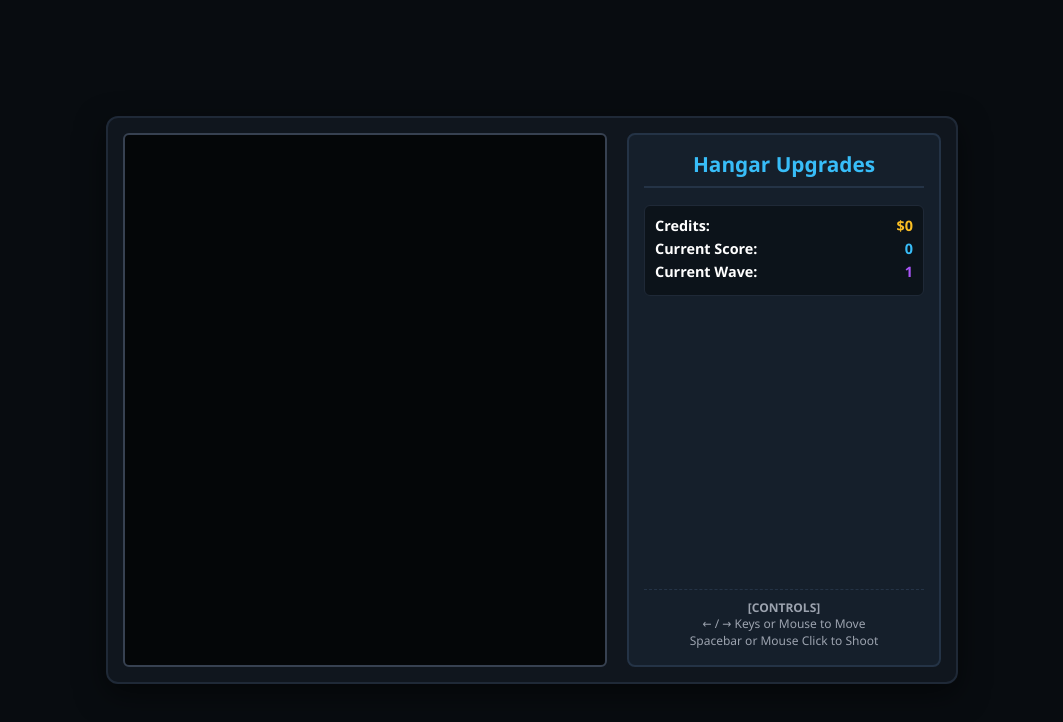
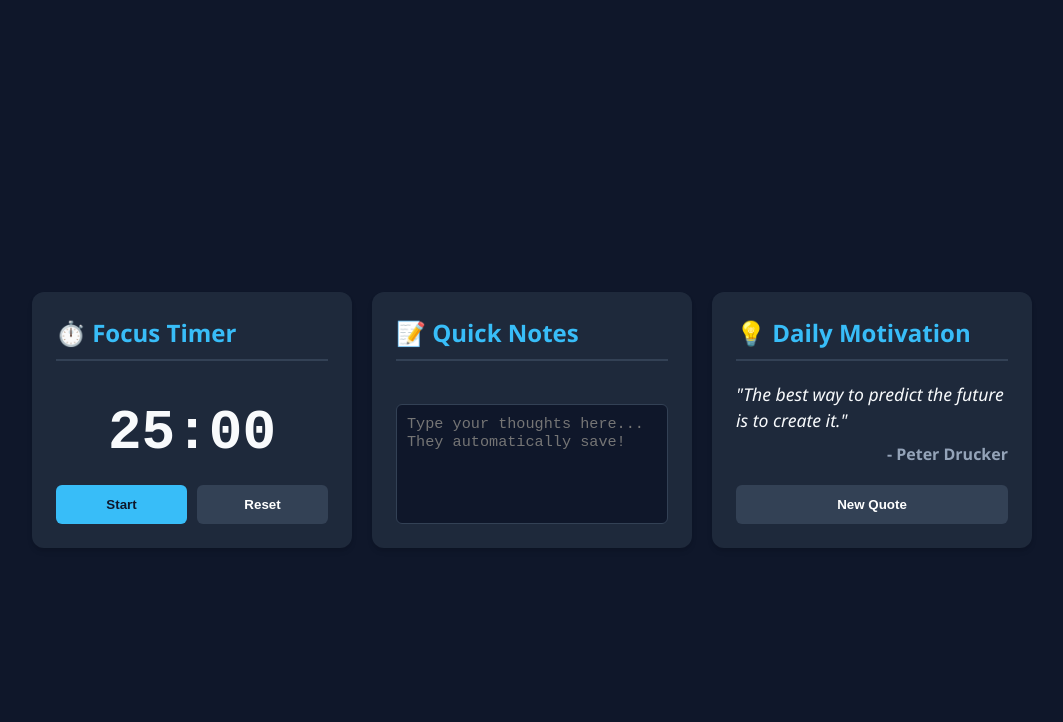
Before and after one commit to childofyah11-bit/Helpful-thing-for-once, a plain HTML site: page index.html in a window 1280 px wide. Shown: the whole page, without its empty margins (108-1171 px from the left). Drawn offline with Linux system fonts and the light colour scheme.

Commit message:
Update index.html

```diff
--- a/index.html
+++ b/index.html
@@ -3,278 +3,234 @@
 <head>
     <meta charset="UTF-8">
     <meta name="viewport" content="width=device-width, initial-scale=1.0">
-    <title>Arcade Space Shooter</title>
+    <title>My Productivity Dashboard</title>
     <style>
+        :root {
+            --bg-color: #0f172a;
+            --card-bg: #1e293b;
+            --accent-color: #38bdf8;
+            --text-color: #f8fafc;
+            --text-muted: #94a3b8;
+        }
+
         body {
+            font-family: 'Segoe UI', Tahoma, Geneva, Verdana, sans-serif;
+            background-color: var(--bg-color);
+            color: var(--text-color);
             margin: 0;
             padding: 20px;
-            background-color: #080c10;
-            color: #ffffff;
-            font-family: 'Segoe UI', Tahoma, Geneva, Verdana, sans-serif;
             display: flex;
-            gap: 20px;
             justify-content: center;
             align-items: center;
-            height: 95vh;
-            overflow: hidden;
-            user-select: none;
+            min-height: 100vh;
         }
-        #game-wrapper {
-            display: flex;
+
+        .dashboard {
+            display: grid;
+            grid-template-columns: repeat(auto-fit, minmax(300px, 1fr));
             gap: 20px;
-            background: #10161e;
-            padding: 15px;
+            width: 100%;
+            max-width: 1000px;
+        }
+
+        .card {
+            background-color: var(--card-bg);
             border-radius: 12px;
-            border: 2px solid #1f2937;
-            box-shadow: 0 10px 30px rgba(0,0,0,0.5);
-        }
-        #canvas-container {
-            position: relative;
-        }
-        canvas {
-            background-color: #040608;
-            border: 2px solid #374151;
-            border-radius: 6px;
-            display: block;
-        }
-        #shop-panel {
-            width: 280px;
-            background: #151f2b;
-            border: 2px solid #243346;
-            border-radius: 8px;
-            padding: 15px;
+            padding: 24px;
+            box-shadow: 0 4px 6px -1px rgba(0, 0, 0, 0.1), 0 2px 4px -1px rgba(0, 0, 0, 0.06);
             display: flex;
             flex-direction: column;
-            overflow-y: auto;
-            height: 500px;
+            justify-content: space-between;
         }
+
         h2 {
             margin-top: 0;
-            color: #38bdf8;
-            font-size: 1.3em;
+            color: var(--accent-color);
+            font-size: 1.5rem;
+            border-bottom: 2px solid #334155;
+            padding-bottom: 10px;
+        }
+
+        /* Timer Styles */
+        .timer-display {
+            font-size: 3.5rem;
+            font-weight: bold;
             text-align: center;
-            border-bottom: 2px solid #243346;
-            padding-bottom: 8px;
+            margin: 20px 0;
+            font-family: monospace;
         }
-        .stats-display {
-            background: #0c131a;
-            padding: 10px;
-            border-radius: 6px;
-            margin-bottom: 15px;
-            border: 1px solid #1f2937;
-            font-weight: bold;
-        }
-        .stat-line {
+
+        .btn-group {
             display: flex;
-            justify-content: space-between;
-            margin-bottom: 4px;
-            font-size: 0.9em;
-        }
-        .upgrade-list {
-            display: flex;
-            flex-direction: column;
             gap: 10px;
         }
-        .upgrade-item {
-            background: #1e293b;
+
+        button {
+            flex: 1;
+            background-color: #334155;
+            color: white;
+            border: none;
+            padding: 12px;
+            border-radius: 6px;
+            cursor: pointer;
+            font-weight: 600;
+            transition: background 0.2s;
+        }
+
+        button:hover {
+            background-color: #475569;
+        }
+
+        button.primary {
+            background-color: var(--accent-color);
+            color: #0f172a;
+        }
+
+        button.primary:hover {
+            background-color: #7dd3fc;
+        }
+
+        /* Notes Styles */
+        textarea {
+            width: 100%;
+            height: 120px;
+            background-color: #0f172a;
+            color: white;
             border: 1px solid #334155;
             border-radius: 6px;
             padding: 10px;
-            display: flex;
-            justify-content: space-between;
-            align-items: center;
+            resize: none;
+            box-sizing: border-box;
+            font-size: 0.95rem;
         }
-        .upgrade-info {
-            display: flex;
-            flex-direction: column;
-            gap: 2px;
+
+        textarea:focus {
+            outline: 2px solid var(--accent-color);
         }
-        .upgrade-title {
-            font-weight: bold;
-            font-size: 0.9em;
-            color: #f3f4f6;
+
+        /* Quote Styles */
+        .quote-text {
+            font-style: italic;
+            font-size: 1.1rem;
+            line-height: 1.5;
+            margin-bottom: 10px;
         }
-        .upgrade-cost {
-            font-size: 0.8em;
-            color: #fbbf24;
-            font-weight: bold;
-        }
-        .upgrade-btn {
-            background: #10b981;
-            color: white;
-            border: none;
-            padding: 6px 10px;
-            border-radius: 4px;
-            font-weight: bold;
-            cursor: pointer;
-            font-size: 0.8em;
-            transition: background 0.2s;
-        }
-        .upgrade-btn:hover:not(:disabled) {
-            background: #059669;
-        }
-        .upgrade-btn:disabled {
-            background: #4b5563;
-            color: #9ca3af;
-            cursor: not-allowed;
-        }
-        .controls-hint {
-            margin-top: auto;
-            font-size: 0.75em;
-            color: #9ca3af;
-            text-align: center;
-            line-height: 1.4;
-            border-top: 1px dashed #243346;
-            padding-top: 10px;
+
+        .quote-author {
+            color: var(--text-muted);
+            text-align: right;
+            font-weight: 600;
         }
     </style>
 </head>
 <body>
-    <div id="game-wrapper">
-        <div id="canvas-container">
-            <canvas id="arcadeCanvas" width="480" height="530"></canvas>
+
+    <div class="dashboard">
+        <!-- Card 1: Pomodoro Timer -->
+        <div class="card">
+            <h2>⏱️ Focus Timer</h2>
+            <div class="timer-display" id="timer">25:00</div>
+            <div class="btn-group">
+                <button class="primary" id="startBtn" onclick="toggleTimer()">Start</button>
+                <button onclick="resetTimer()">Reset</button>
+            </div>
         </div>
-        <div id="shop-panel">
-            <h2>Hangar Upgrades</h2>
-            <div class="stats-display">
-                <div class="stat-line"><span>Credits:</span><span style="color:#fbbf24;" id="credits-txt">$0</span></div>
-                <div class="stat-line"><span>Current Score:</span><span style="color:#38bdf8;" id="score-txt">0</span></div>
-                <div class="stat-line"><span>Current Wave:</span><span style="color:#a855f7;" id="wave-txt">1</span></div>
+
+        <!-- Card 2: Quick Scratchpad -->
+        <div class="card">
+            <h2>📝 Quick Notes</h2>
+            <textarea id="notesArea" placeholder="Type your thoughts here... They automatically save!" oninput="saveNotes()"></textarea>
+        </div>
+
+        <!-- Card 3: Motivation Engine -->
+        <div class="card">
+            <h2>💡 Daily Motivation</h2>
+            <div>
+                <div class="quote-text" id="quote">"The best way to predict the future is to create it."</div>
+                <div class="quote-author" id="author">- Peter Drucker</div>
             </div>
-            <div class="upgrade-list" id="upgrades-container"></div>
-            <div class="controls-hint">
-                <strong>[CONTROLS]</strong><br>
-                ← / → Keys or Mouse to Move<br>
-                Spacebar or Mouse Click to Shoot
-            </div>
+            <button style="margin-top: 20px;" onclick="generateQuote()">New Quote</button>
         </div>
     </div>
 
     <script>
-        const canvas = document.getElementById('arcadeCanvas');
-        const ctx = canvas.getContext('2d');
+        // --- TIMER LOGIC ---
+        let timeLeft = 25 * 60;
+        let timerId = null;
 
-        // Game Configuration & Currencies
-        let credits = 0;
-        let score = 0;
-        let wave = 1;
-        let gameOver = false;
-
-        // Player Attributes
-        const player = {
-            x: canvas.width / 2,
-            y: canvas.height - 40,
-            w: 30,
-            h: 20,
-            speed: 5,
-            hp: 3,
-            maxHp: 3,
-            fireRate: 400, // Cooldown in ms
-            lastShot: 0,
-            bulletSpeed: 7,
-            multishot: 1
-        };
-
-        // Arrays for Game Entities
-        let bullets = [];
-        let enemies = [];
-        let enemyBullets = [];
-        let particles = [];
-
-        // Keyboard State
-        const keys = {};
-
-        // 6 Progressive Shop Upgrades
-        const upgrades = [
-            { id: 'speed', name: 'Engine Tuning', desc: 'Increases movement speed.', lvl: 1, max: 5, cost: 40, scale: 1.6, action: () => player.speed += 1 },
-            { id: 'firerate', name: 'Overclock Lasers', desc: 'Increases firing frequency.', lvl: 1, max: 5, cost: 60, scale: 1.8, action: () => player.fireRate *= 0.8 },
-            { id: 'bulletspeed', name: 'Plasma Boost', desc: 'Bullets travel much faster.', lvl: 1, max: 4, cost: 50, scale: 1.5, action: () => player.bulletSpeed += 2 },
-            { id: 'multishot', name: 'Split Shot Matrix', desc: 'Fires extra spreading bullets.', lvl: 1, max: 3, cost: 200, scale: 3.0, action: () => player.multishot += 1 },
-            { id: 'maxhp', name: 'Reinforced Hull', desc: 'Adds an extra Max HP container.', lvl: 3, max: 6, cost: 100, scale: 2.0, action: () => { player.maxHp++; player.hp++; } },
-            { id: 'repair', name: 'Emergency Repair', desc: 'Heals 1 missing health point.', lvl: 0, max: 99, cost: 25, scale: 1.1, action: () => { if(player.hp < player.maxHp) player.hp++; } }
-        ];
-
-        // Event Listeners
-        window.addEventListener('keydown', e => keys[e.key] = true);
-        window.addEventListener('keyup', e => keys[e.key] = false);
-
-        let useMouse = false;
-        canvas.addEventListener('mousemove', e => {
-            useMouse = true;
-            const rect = canvas.getBoundingClientRect();
-            player.x = e.clientX - rect.left;
-            if (player.x < player.w/2) player.x = player.w/2;
-            if (player.x > canvas.width - player.w/2) player.x = canvas.width - player.w/2;
-        });
-
-        canvas.addEventListener('mousedown', () => {
-            useMouse = true;
-            if(!gameOver) fireBullet();
-        });
-
-        function renderShop() {
-            document.getElementById('credits-txt').innerText = `$${credits}`;
-            document.getElementById('score-txt').innerText = score;
-            document.getElementById('wave-txt').innerText = wave;
-
-            const container = document.getElementById('upgrades-container');
-            container.innerHTML = '';
-
-            upgrades.forEach(upg => {
-                const item = document.createElement('div');
-                item.className = 'upgrade-item';
-                let isMax = upg.id !== 'repair' && upg.lvl >= upg.max;
-                let cost = Math.floor(upg.cost * Math.pow(upg.scale, upg.id === 'repair' ? 1 : upg.lvl - 1));
-                let displayCost = isMax ? 'MAX' : `$${cost}`;
-                let canBuy = credits >= cost && !isMax;
-                if (upg.id === 'repair' && player.hp >= player.maxHp) canBuy = false;
-
-                item.innerHTML = `
-                    <div class="upgrade-info">
-                        <span class="upgrade-title">${upg.name} ${upg.id !== 'repair' ? `[Lv ${upg.lvl}]` : ''}</span>
-                        <span style="font-size:0.75em; color:#94a3b8;">${upg.desc}</span>
-                        <span class="upgrade-cost">${displayCost}</span>
-                    </div>
-                    <button class="upgrade-btn" ${canBuy ? '' : 'disabled'} onclick="buyUpgrade('${upg.id}', ${cost})">Buy</button>
-                `;
-                container.appendChild(item);
-            });
+        function updateTimerDisplay() {
+            const minutes = Math.floor(timeLeft / 60);
+            const seconds = timeLeft % 60;
+            document.getElementById('timer').textContent =
+                `${minutes.toString().padStart(2, '0')}:${seconds.toString().padStart(2, '0')}`;
         }
 
-        function buyUpgrade(id, cost) {
-            let upg = upgrades.find(u => u.id === id);
-            if (credits >= cost) {
-                credits -= cost;
-                if(upg.id !== 'repair') upg.lvl++;
-                upg.action();
-                renderShop();
+        function toggleTimer() {
+            const startBtn = document.getElementById('startBtn');
+            if (timerId === null) {
+                timerId = setInterval(() => {
+                    if (timeLeft > 0) {
+                        timeLeft--;
+                        updateTimerDisplay();
+                    } else {
+                        clearInterval(timerId);
+                        timerId = null;
+                        alert("Time's up! Take a short break.");
+                        timeLeft = 25 * 60;
+                        updateTimerDisplay();
+                        startBtn.textContent = 'Start';
+                    }
+                }, 1000);
+                startBtn.textContent = 'Pause';
+                startBtn.style.backgroundColor = '#f43f5e';
+                startBtn.style.color = 'white';
+            } else {
+                clearInterval(timerId);
+                timerId = null;
+                startBtn.textContent = 'Start';
+                startBtn.style.backgroundColor = 'var(--accent-color)';
+                startBtn.style.color = '#0f172a';
             }
         }
 
-        function spawnParticles(x, y, color, count = 8) {
-            for (let i = 0; i < count; i++) {
-                particles.push({
-                    x: x, y: y,
-                    vx: (Math.random() - 0.5) * 4,
-                    vy: (Math.random() - 0.5) * 4,
-                    radius: Math.random() * 3 + 1,
-                    alpha: 1,
-                    color: color
-                });
-            }
+        function resetTimer() {
+            clearInterval(timerId);
+            timerId = null;
+            timeLeft = 25 * 60;
+            updateTimerDisplay();
+            const startBtn = document.getElementById('startBtn');
+            startBtn.textContent = 'Start';
+            startBtn.style.backgroundColor = 'var(--accent-color)';
+            startBtn.style.color = '#0f172a';
         }
 
-        function spawnWave() {
-            let rows = Math.min(5, 2 + Math.floor(wave / 2));
-            let cols = 6;
-            enemies = [];
-            enemyBullets = [];
+        // --- LOCAL STORAGE NOTES LOGIC ---
+        window.onload = function() {
+            const savedNotes = localStorage.getItem('dashboard_notes');
+            if (savedNotes) {
+                document.getElementById('notesArea').value = savedNotes;
+            }
+        };
 
-            for (let r = 0; r < rows; r++) {
-                for (let c = 0; c < cols; c++) {
-                    enemies.push({
-                        x: 60 + c * 65,
-                        y: 50 + r * 45,
-                        w: 24,
-                        h: 18,
-                        direction: 1,
+        function saveNotes() {
+            const notesText = document.getElementById('notesArea').value;
+            localStorage.setItem('dashboard_notes', notesText);
+        }
+
+        // --- RANDOM QUOTE LOGIC ---
+        const quotes = [
+            { text: "The best way to predict the future is to create it.", author: "Peter Drucker" },
+            { text: "Small daily improvements over time lead to stunning results.", author: "Robin Sharma" },
+            { text: "Your talent determines what you can do. Your motivation determines how much you are willing to do.", author: "Lou Holtz" },
+            { text: "Simplicity is the ultimate sophistication.", author: "Leonardo da Vinci" },
+            { text: "Action is the foundational key to all success.", author: "Pablo Picasso" }
+        ];
+
+        function generateQuote() {
+            const randomIndex = Math.floor(Math.random() * quotes.length);
+            document.getElementById('quote').textContent = `"${quotes[randomIndex].text}"`;
+            document.getElementById('author').textContent = `- ${quotes[randomIndex].author}`;
+        }
+    </script>
+</body>
+</html>
```
